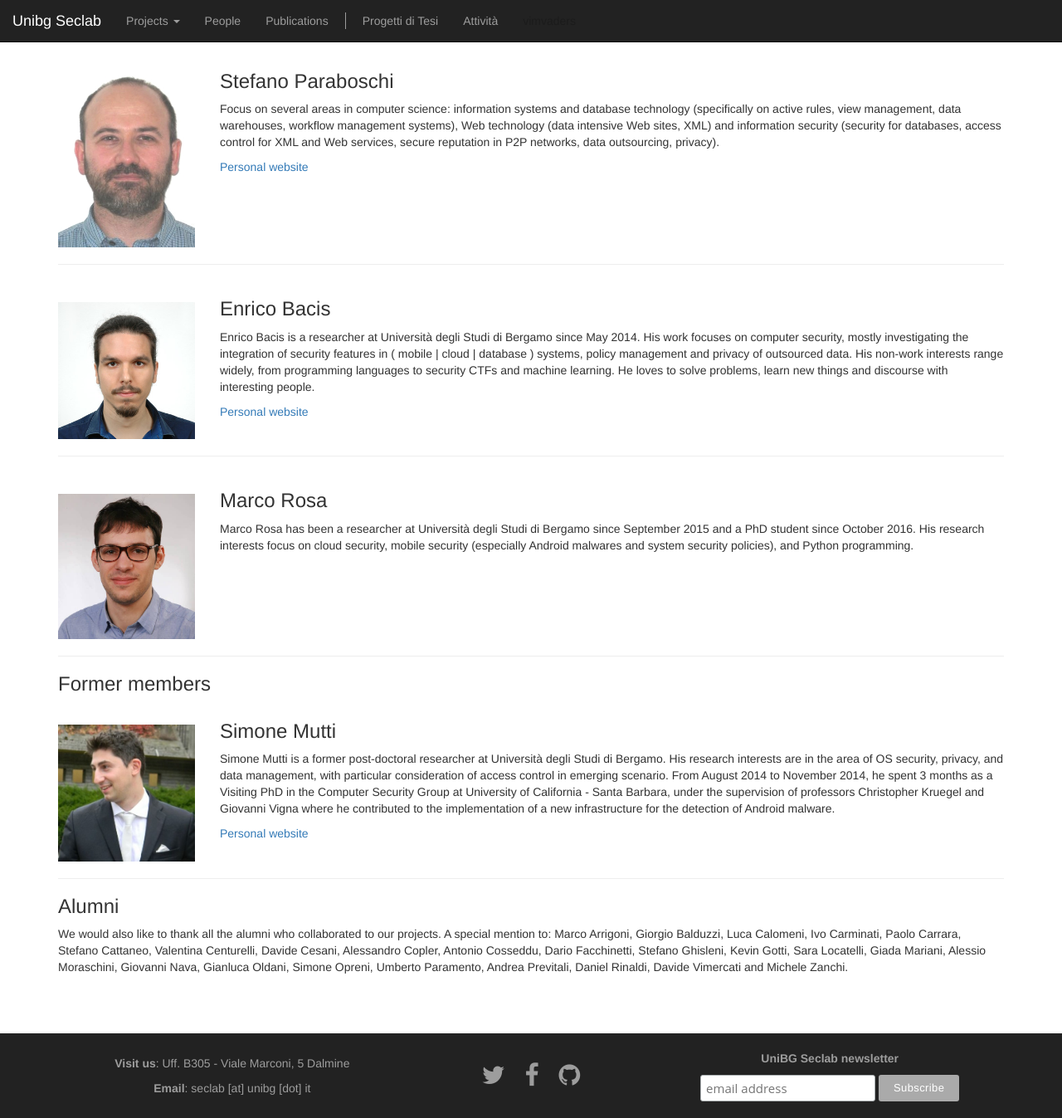
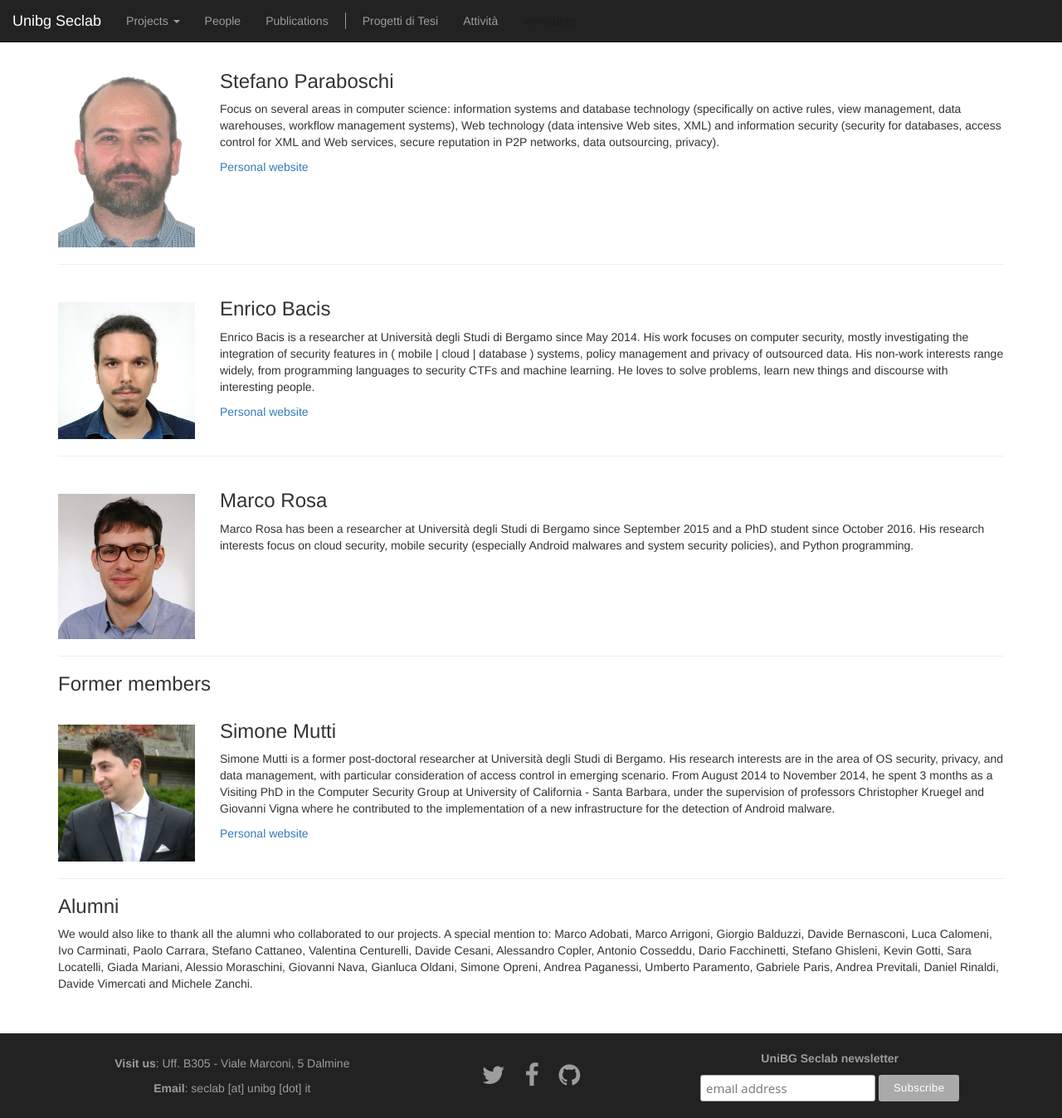
Before and after one commit to unibg-seclab/unibg-seclab.github.io, a Jekyll site: the page built from people.markdown, in a window 1280 px wide and 1347 px high. Shown: the whole window at 83% size. Built offline with Jekyll 4.4.1, drawn with Linux system fonts in a browser that asks for light colours; nearby versions of some CDN libraries.

```diff
--- a/people.markdown
+++ b/people.markdown
@@ -30,4 +30,4 @@
 
 ### Alumni
 
-We would also like to thank all the alumni who collaborated to our projects. A special mention to: Marco Arrigoni, Giorgio Balduzzi, Luca Calomeni, Ivo Carminati, Paolo Carrara, Stefano Cattaneo, Valentina Centurelli, Davide Cesani, Alessandro Copler, Antonio Cosseddu, Dario Facchinetti, Stefano Ghisleni, Kevin Gotti, Sara Locatelli, Giada Mariani, Alessio Moraschini, Giovanni Nava, Gianluca Oldani, Simone Opreni, Umberto Paramento, Andrea Previtali, Daniel Rinaldi, Davide Vimercati and Michele Zanchi.
+We would also like to thank all the alumni who collaborated to our projects. A special mention to: Marco Adobati, Marco Arrigoni, Giorgio Balduzzi, Davide Bernasconi, Luca Calomeni, Ivo Carminati, Paolo Carrara, Stefano Cattaneo, Valentina Centurelli, Davide Cesani, Alessandro Copler, Antonio Cosseddu, Dario Facchinetti, Stefano Ghisleni, Kevin Gotti, Sara Locatelli, Giada Mariani, Alessio Moraschini, Giovanni Nava, Gianluca Oldani, Simone Opreni, Andrea Paganessi, Umberto Paramento, Gabriele Paris, Andrea Previtali, Daniel Rinaldi, Davide Vimercati and Michele Zanchi.
```
